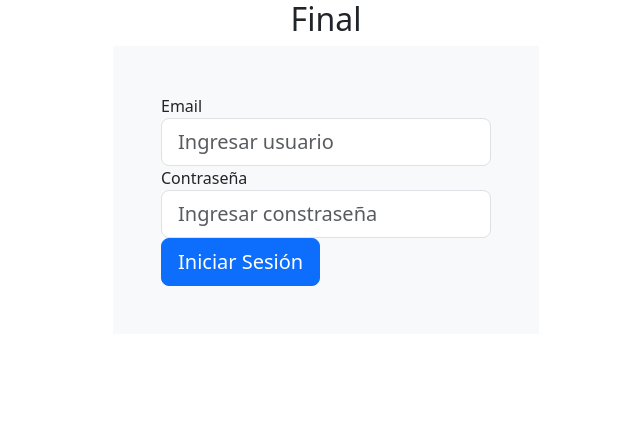
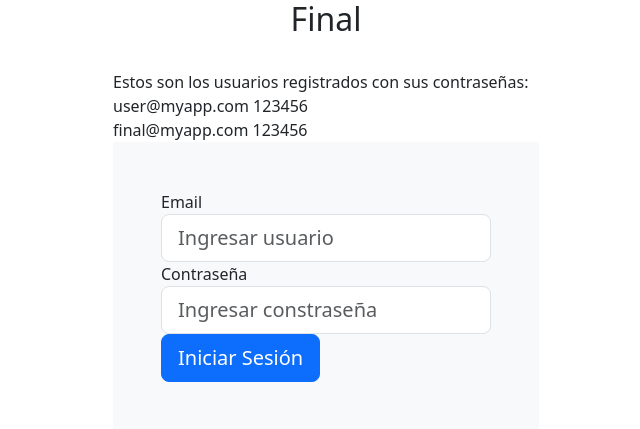
Before and after one commit to echeverriaalex/Final-Ordenes---pedidos, a PHP site: page / in a window 1280 px wide. Shown: the top 429 px of the page, without its empty margins (314-954 px from the left). Run offline with PHP 8.4, Linux system fonts and the light colour scheme; some libraries are stand-ins or nearby versions.

Commit message:
imprimo un cartel con los usuarios registrados con sus contraseñas en el login para nos buscarlos siempre en mysql o archivos del proyecto

```diff
--- a/Views/index.php
+++ b/Views/index.php
@@ -5,9 +5,9 @@
           </header>
 
           <?php
-               //echo ROOT;
-               //echo "<br>";
-               //echo FRONT_ROOT;
+               echo "<br>Estos son los usuarios registrados con sus contraseñas:";
+               echo "<br>user@myapp.com 123456";
+               echo "<br>final@myapp.com 123456";
           ?>
 
           <form action="<?php echo FRONT_ROOT?>/User/Login" method="" class="login-form bg-dark-alpha p-5 bg-light">
```
